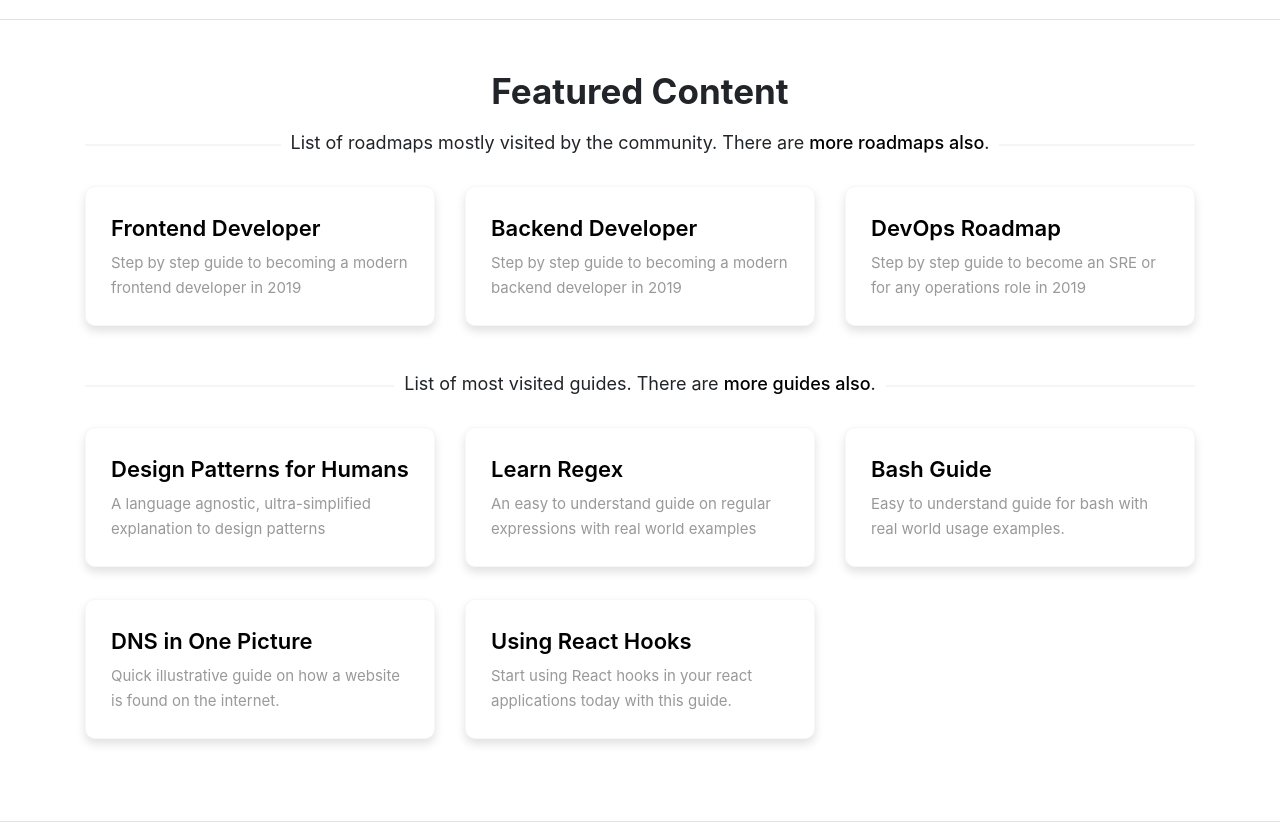
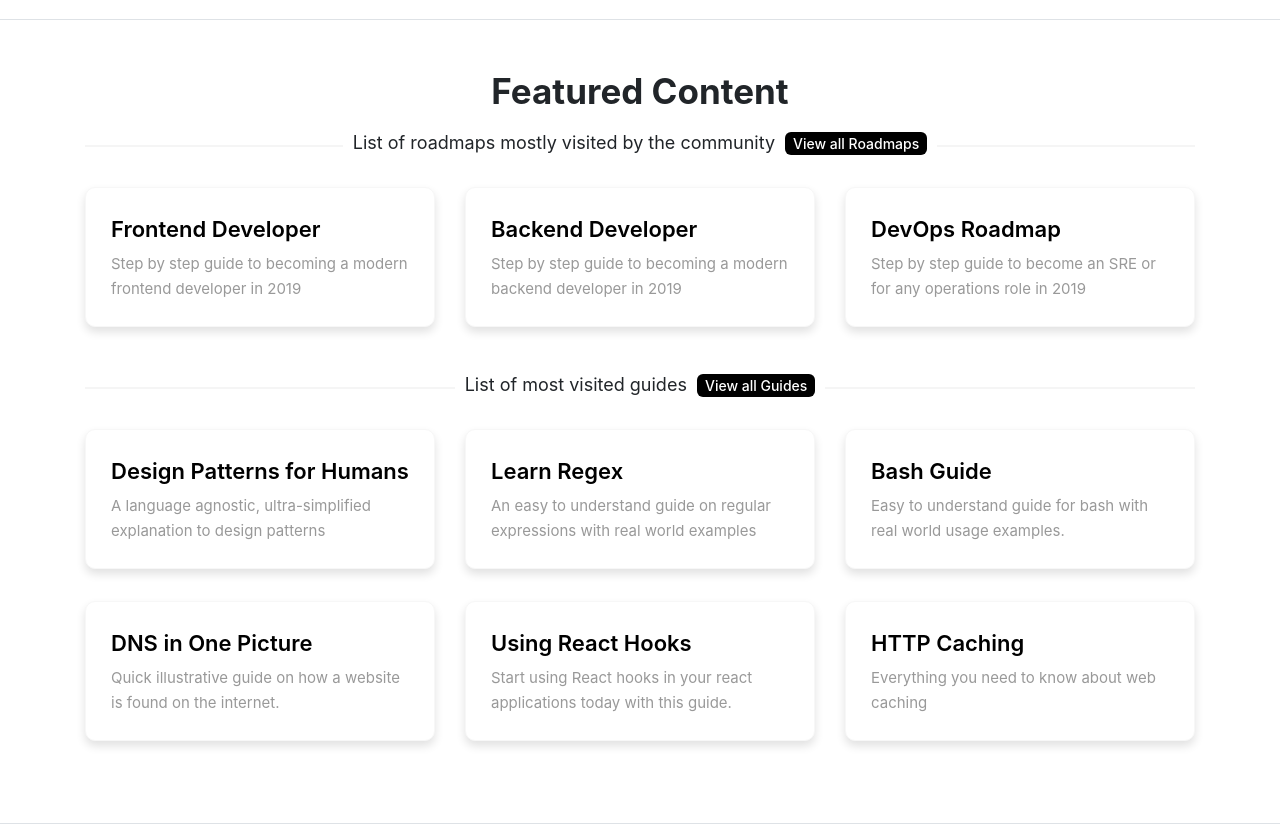
Before and after one commit to jacklee2020716/developer-roadmap, a Next.js app: page / in a window 1280 px wide. Shown: the part 380-1204 px from the top of the page. Built offline with nearby package versions, Linux system fonts and the light colour scheme.

Commit message:
Rename featured content component

```diff
--- a/components/swim-lane/index.js
+++ b/components/featured-content/index.js
@@ -1,28 +1,30 @@
 import './style.scss';
 
-const SwimLane = (props) => (
+const FeaturedContent = (props) => (
   <>
-    <div className="lane-wrap">
+    <div className="featured-content-wrap">
       <div className="container">
-        <div className="lane-head">
+        <div className="featured-head">
           <h3>Featured Content</h3>
-          <p className="border-through  featured-separator"><span>List of roadmaps mostly visited by the community. There are <a href="#" className="dark-link">more roadmaps also</a>.</span></p>
+          <p className="border-through  featured-separator">
+            <span>List of roadmaps mostly visited by the community <a href="#" className="dark-link">View all Roadmaps</a></span>
+          </p>
         </div>
         <div className="swim-lane row">
           <div className="col-xl-4 col-lg-4 col-md-6 col-sm-12 col-12 grid-item-container">
-            <a className="lane-item" href='#'>
+            <a className="featured-block" href='#'>
               <h4>Frontend Developer</h4>
               <p>Step by step guide to becoming a modern frontend developer in 2019</p>
             </a>
           </div>
           <div className="col-xl-4 col-lg-4 col-md-6 col-sm-12 col-12 grid-item-container">
-            <a className="lane-item" href='#'>
+            <a className="featured-block" href='#'>
               <h4>Backend Developer</h4>
               <p>Step by step guide to becoming a modern backend developer in 2019</p>
             </a>
           </div>
           <div className="col-xl-4 col-lg-4 col-md-6 col-sm-12 col-12 grid-item-container">
-            <a className="lane-item" href='#'>
+            <a className="featured-block" href='#'>
               <h4>DevOps Roadmap</h4>
               <p>Step by step guide to become an SRE or for any operations role in 2019</p>
             </a>
@@ -30,38 +32,44 @@
         </div>
       </div>
     </div>
-    <div className="lane-wrap">
+    <div className="featured-content-wrap">
       <div className="container">
-        <p className='border-through featured-separator'><span>List of most visited guides. There are <a href="#" className="dark-link">more guides also</a>.</span></p>
+        <p className='border-through featured-separator'><span>List of most visited guides <a href="#" className="dark-link">View all Guides</a></span></p>
         <div className="swim-lane row">
           <div className="col-xl-4 col-lg-4 col-md-6 col-sm-12 col-12 grid-item-container">
-            <a className="lane-item" href='#'>
+            <a className="featured-block" href='#'>
               <h4>Design Patterns for Humans</h4>
               <p>A language agnostic, ultra-simplified explanation to design patterns</p>
             </a>
           </div>
           <div className="col-xl-4 col-lg-4 col-md-6 col-sm-12 col-12 grid-item-container">
-            <a className="lane-item" href='#'>
+            <a className="featured-block" href='#'>
               <h4>Learn Regex</h4>
               <p>An easy to understand guide on regular expressions with real world examples</p>
             </a>
           </div>
           <div className="col-xl-4 col-lg-4 col-md-6 col-sm-12 col-12 grid-item-container">
-            <a className="lane-item" href='#'>
+            <a className="featured-block" href='#'>
               <h4>Bash Guide</h4>
               <p>Easy to understand guide for bash with real world usage examples.</p>
             </a>
           </div>
           <div className="col-xl-4 col-lg-4 col-md-6 col-sm-12 col-12 grid-item-container">
-            <a className="lane-item" href='#'>
+            <a className="featured-block" href='#'>
               <h4>DNS in One Picture</h4>
               <p>Quick illustrative guide on how a website is found on the internet.</p>
             </a>
           </div>
           <div className="col-xl-4 col-lg-4 col-md-6 col-sm-12 col-12 grid-item-container">
-            <a className="lane-item" href='#'>
+            <a className="featured-block" href='#'>
               <h4>Using React Hooks</h4>
               <p>Start using React hooks in your react applications today with this guide.</p>
+            </a>
+          </div>
+          <div className="col-xl-4 col-lg-4 col-md-6 col-sm-12 col-12 grid-item-container">
+            <a className="featured-block" href='#'>
+              <h4>HTTP Caching</h4>
+              <p>Everything you need to know about web caching</p>
             </a>
           </div>
         </div>
@@ -70,8 +78,8 @@
   </>
 );
 
-SwimLane.defaultProps = {
+FeaturedContent.defaultProps = {
   className: '',
 };
 
-export default SwimLane;
+export default FeaturedContent;
--- a/components/swim-lane/style.scss
+++ b/components/featured-content/style.scss
@@ -1,5 +1,5 @@
-.lane-wrap {
-  .lane-head {
+.featured-content-wrap {
+  .featured-head {
     text-align: center;
     display: block;
 
@@ -15,10 +15,20 @@
     font-size: 18px;
     margin-bottom: 40px;
     margin-top: 25px;
+
+    a {
+      background: black;
+      color: white;
+      padding: 3px 8px;
+      border-radius: 6px;
+      font-size: 14px;
+      text-decoration: none;
+      margin-left: 5px;
+    }
   }
 
   .swim-lane {
-    .lane-item {
+    .featured-block {
       border: 1px solid #f7f7f7;
       display: block;
       text-decoration: none;
--- a/pages/home/index.js
+++ b/pages/home/index.js
@@ -1,5 +1,5 @@
 import Header from '../../components/header/index';
-import SwimLane from '../../components/swim-lane';
+import FeaturedContent from '../../components/featured-content';
 import './style.scss';
 import HeroSection from '../../components/hero-section';
 
@@ -8,7 +8,7 @@
     <Header />
     <HeroSection />
     <div className="swim-lanes border-top border-bottom">
-      <SwimLane />
+      <FeaturedContent />
     </div>
   </div>
 );
--- a/pages/index.js
+++ b/pages/index.js
@@ -1,11 +1,12 @@
 import { library } from '@fortawesome/fontawesome-svg-core';
 import { faGithub, fab } from '@fortawesome/free-brands-svg-icons';
+import { faArrowRight } from '@fortawesome/free-solid-svg-icons'
 
 import 'bootstrap/dist/css/bootstrap.min.css';
 import './global.scss';
 import Home from './home/index';
 
-library.add(fab, faGithub);
+library.add(fab, faGithub, faArrowRight);
 
 const Index = () => (
   <div>
```
